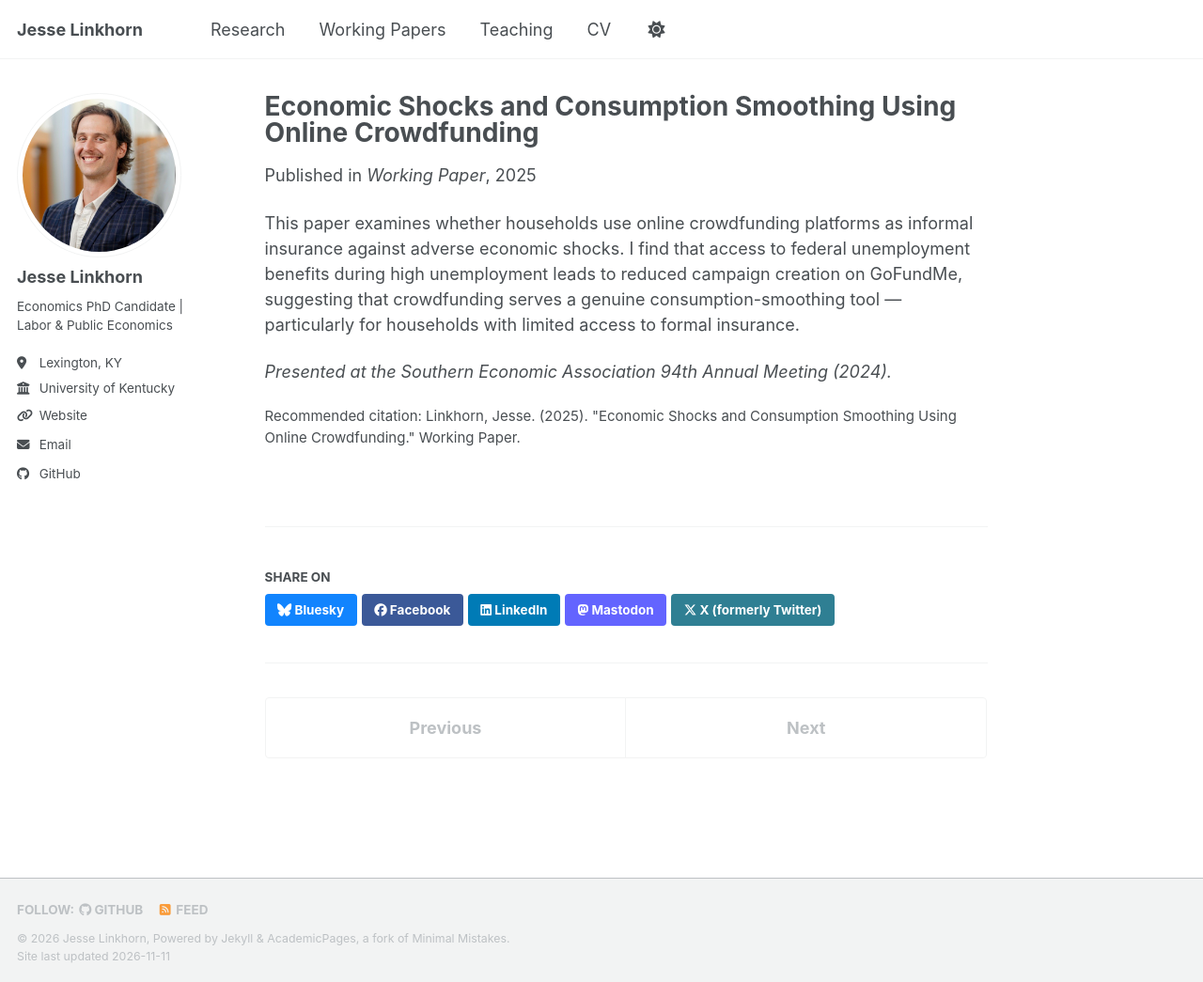
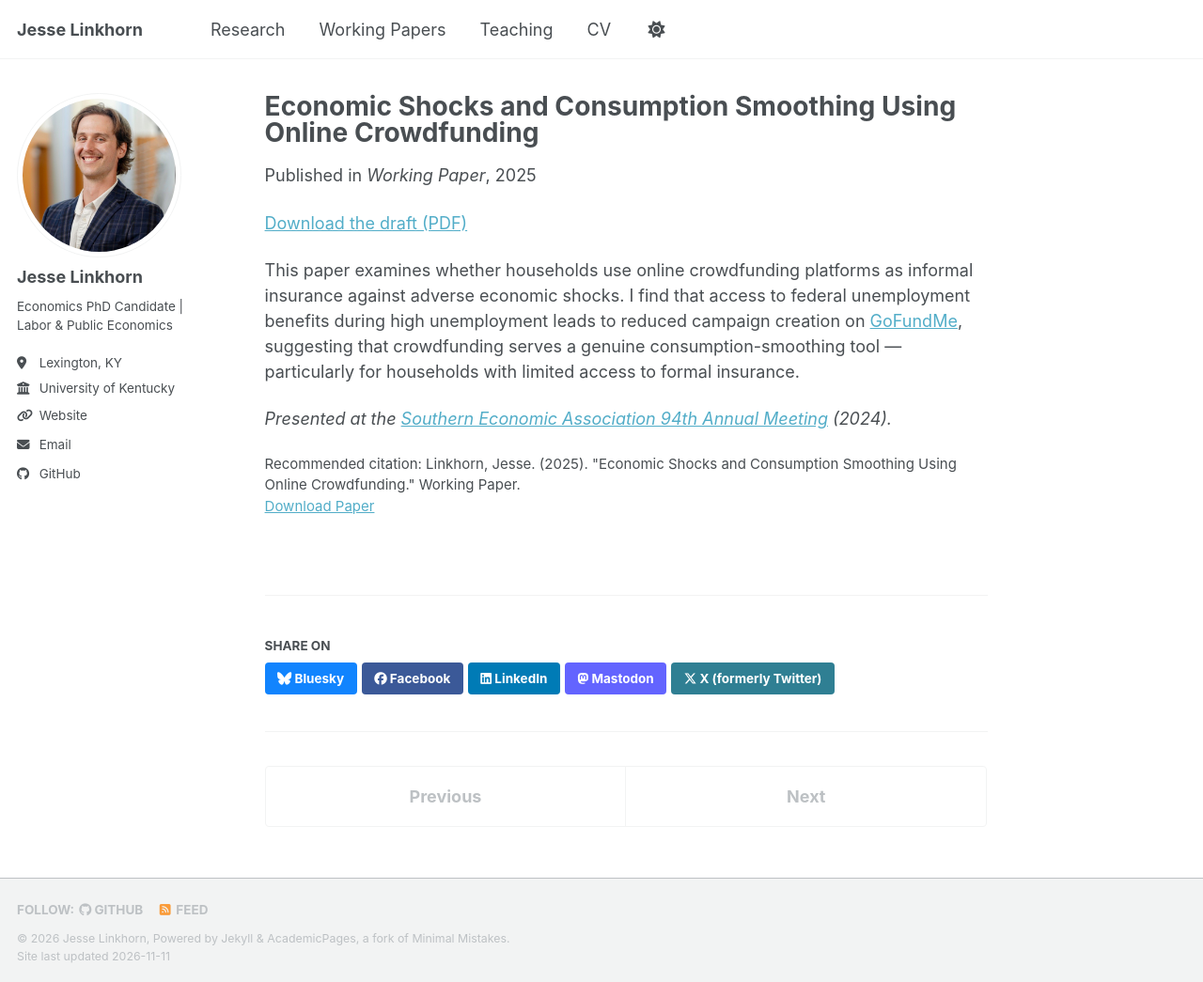
Before and after one commit to linkhornj14/linkhornj14.github.io, a Jekyll site: the page built from _publications/2025-01-01-crowdfunding-shocks.md, in a window 1280 px wide and 1045 px high. Shown: the whole window at 94% size. Built offline with Jekyll 4.4.1, drawn with Linux system fonts in a browser that asks for light colours; a script bundle is joined from its source files by our own code; library files that are not in the unit come from our copies.

Commit message:
Link institutions and papers; add crowdfunding draft
- Link the University of Kentucky, the Economics department, Rhodes
  College, the Burning Glass Institute, the Broad Foundation, GoFundMe,
  Ken Troske, the FSRDC conference and the SEA meeting.
- Link each working paper title to its publication page.
- Add the crowdfunding paper draft and link it from its publication
  page and the CV page.

Co-Authored-By: Claude Opus 5.5 <noreply@anthropic.com>

```diff
--- a/_publications/2025-01-01-crowdfunding-shocks.md
+++ b/_publications/2025-01-01-crowdfunding-shocks.md
@@ -4,9 +4,12 @@ collection: publications
 permalink: /publication/crowdfunding-shocks
 date: 2025-01-04
 venue: 'Working Paper'
+paperurl: '/files/Linkhorn_crowdfunding.pdf'
 citation: 'Linkhorn, Jesse. (2025). "Economic Shocks and Consumption Smoothing Using Online Crowdfunding." Working Paper.'
 ---
 
-This paper examines whether households use online crowdfunding platforms as informal insurance against adverse economic shocks. I find that access to federal unemployment benefits during high unemployment leads to reduced campaign creation on GoFundMe, suggesting that crowdfunding serves a genuine consumption-smoothing tool — particularly for households with limited access to formal insurance.
+[Download the draft (PDF)](/files/Linkhorn_crowdfunding.pdf)
 
-*Presented at the Southern Economic Association 94th Annual Meeting (2024).*
+This paper examines whether households use online crowdfunding platforms as informal insurance against adverse economic shocks. I find that access to federal unemployment benefits during high unemployment leads to reduced campaign creation on [GoFundMe](https://www.gofundme.com), suggesting that crowdfunding serves a genuine consumption-smoothing tool — particularly for households with limited access to formal insurance.
+
+*Presented at the [Southern Economic Association 94th Annual Meeting](https://southerneconomic.org/wp-content/uploads/2025/10/2024-SEA-Program.pdf) (2024).*
```
Also changed, not shown: _pages/about.md (+6 -6 lines), _pages/cv.md (+13 -13 lines), _publications/2025-01-02-ui-durations.md (+1 -1 lines), _publications/2025-01-03-ui-worker-level.md (+1 -1 lines), _teaching/teaching.md (+2 -2 lines), 1 other file.
